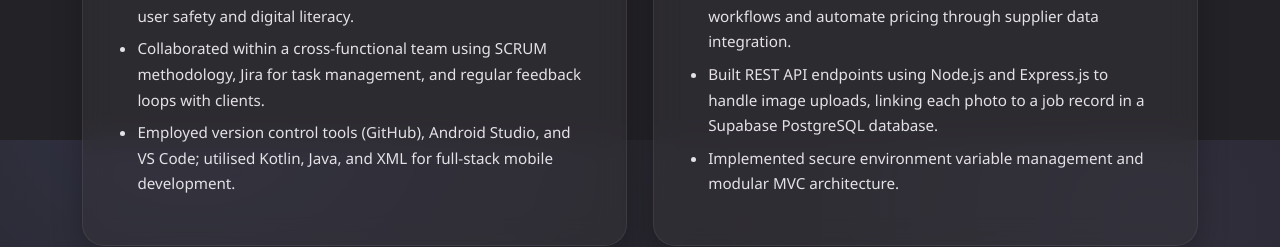
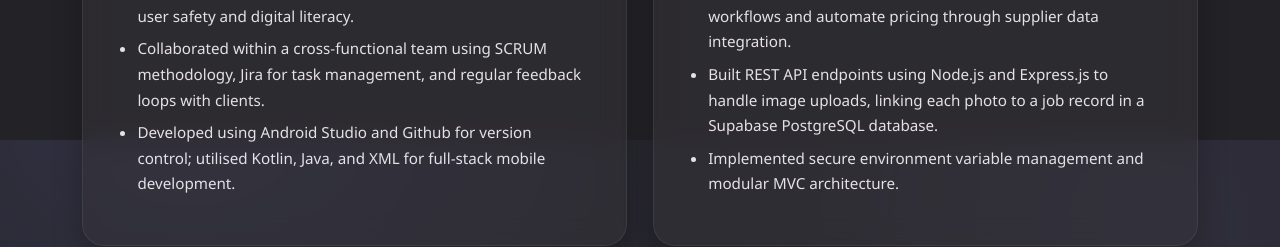
Before and after one commit to Vin-Renoux/Vin-Renoux.github.io, a plain HTML site: page index.html in a window 1280 px wide. Shown: the part 3060-3307 px from the top of the page. Drawn offline with Linux system fonts and the light colour scheme.

Commit message:
scamshark edits

```diff
--- a/index.html
+++ b/index.html
@@ -162,7 +162,7 @@
           <ul class="bullets">
             <li>Designed and developed an Android application named ScamShark to warn users of scam SMS messages, focusing on user safety and digital literacy.</li>
             <li>Collaborated within a cross-functional team using SCRUM methodology, Jira for task management, and regular feedback loops with clients.</li>
-            <li>Employed version control tools (GitHub), Android Studio, and VS Code; utilised Kotlin, Java, and XML for full-stack mobile development.</li>
+            <li>Developed using Android Studio and Github for version control; utilised Kotlin, Java, and XML for full-stack mobile development.</li>
           </ul>
         </div>
         <div class="card">
```
